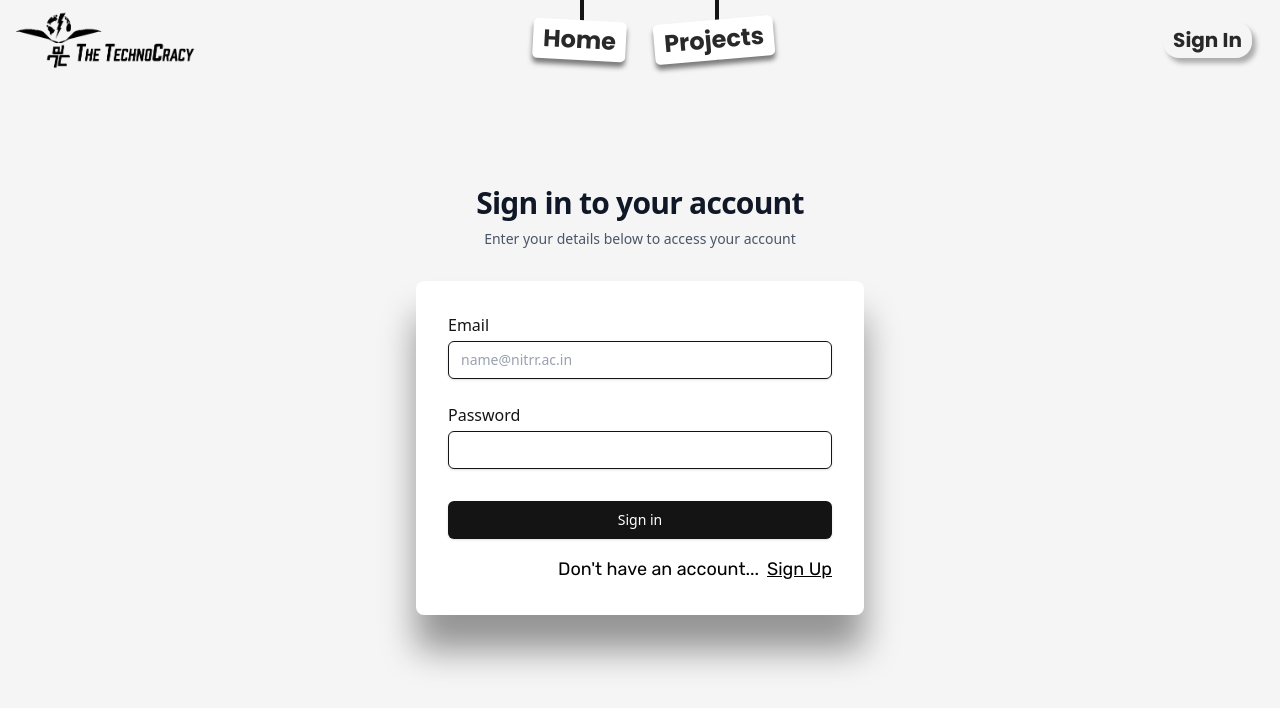
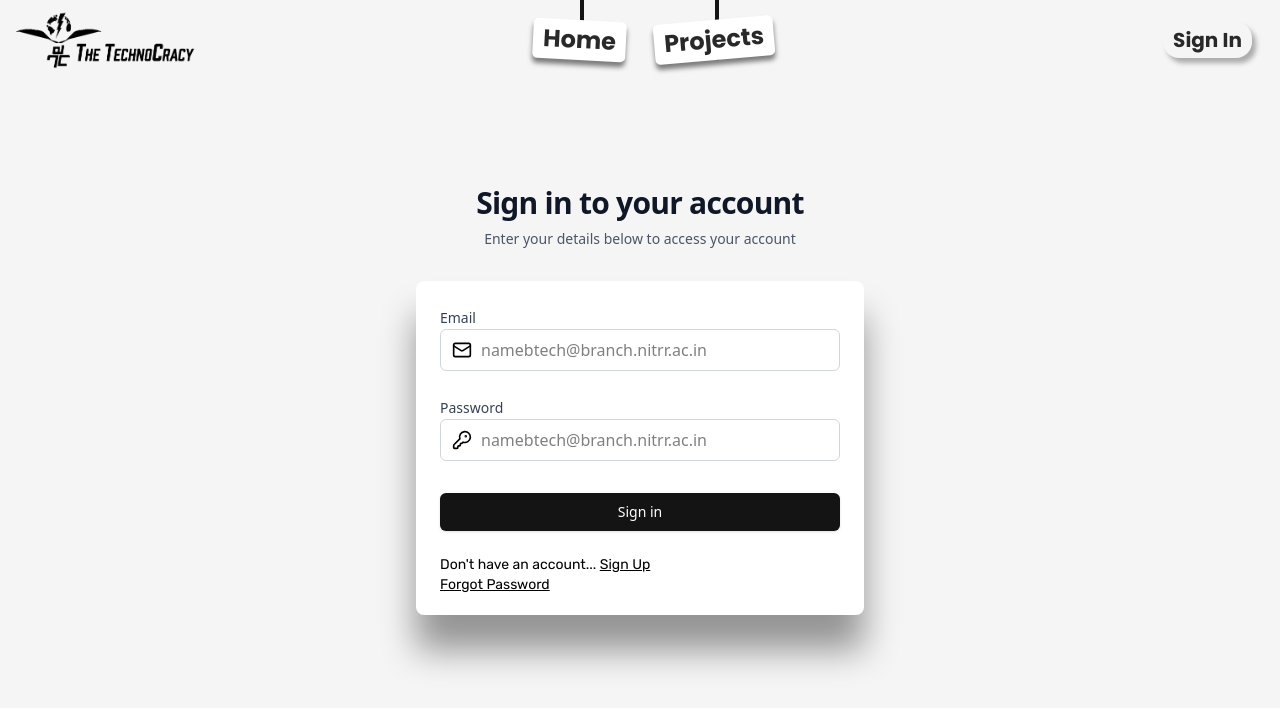
Before and after one commit to CodeWithDevesh/Vigyaan-Portal, a React (Vite) app in the folder Frontend/: page /login in a window 1280 px wide. Shown: the top 708 px of the page. Built offline with nearby package versions, Linux system fonts and the light colour scheme; no server answers.

Commit message:
forget password done

```diff
--- a/Frontend/package.json
+++ b/Frontend/package.json
@@ -14,6 +14,7 @@
     "@tailwindcss/vite": "^4.0.12",
     "axios": "^1.8.2",
     "dotenv": "^16.4.7",
+    "lucide-react": "^0.479.0",
     "motion": "^12.4.11",
     "react": "^19.0.0",
     "react-dom": "^19.0.0",
--- a/Frontend/src/App.jsx
+++ b/Frontend/src/App.jsx
@@ -7,14 +7,13 @@ import { AnimatePresence } from "framer-motion";
 import Signup from "./components/auth/signup";
 import LoginPage from "./pages/Login";
 import { ToastContainer } from "react-toastify";
-import Settings from "./pages/Settings";
 import Profile from "./pages/Profile";
-import UserDashboard from "./pages/Dashboard/User";
 import { AuthProvider, AuthContext } from "./components/auth/AuthContext";
 import Otp from "./components/auth/otp";
 import NotVerified from "./components/auth/NotVerified";
-import { useContext } from "react";
 import ChangePass from "./pages/Profile/changePass";
+import ForgotPass from "./pages/Profile/forgotPass";
+import Dashboard from "./pages/Dashboard";
 
 function App() {
   return (
@@ -40,9 +39,17 @@ function App() {
               <Route path="/signup" element={<Signup />} />
               <Route path="/profile" element={<Profile />} />
               <Route path="/profile/changePass" element={<ChangePass />} />
-              <Route path="/userdashboard" element={<UserDashboard />} />
+              <Route path="/dashboard" element={<Dashboard />} />
               <Route path="/otp" element={<Otp />} />
-              <Route path="*" element={<h1>404 Not Found</h1>} />
+              <Route path="/forgotPass" element={<ForgotPass />} />
+              <Route
+                path="*"
+                element={
+                  <div className="h-screen w-screen flex items-center justify-center">
+                    <h1>404 Not Found</h1>
+                  </div>
+                }
+              />
             </Routes>
           </AnimatePresence>
         </AuthProvider>
--- a/Frontend/src/components/auth/AuthContext.jsx
+++ b/Frontend/src/components/auth/AuthContext.jsx
@@ -26,7 +26,7 @@ export const AuthProvider = ({ children }) => {
       .finally(() => {});
   };
 
-  const loadUser = () => {
+  const loadUser = async () => {
     api
       .get(`/users/me`)
       .then((res) => {
--- a/Frontend/src/components/auth/login.jsx
+++ b/Frontend/src/components/auth/login.jsx
@@ -3,6 +3,8 @@ import { useNavigate, Link } from "react-router-dom";
 import { toast } from "react-toastify";
 import { AuthContext } from "./AuthContext";
 import { api } from "../../helpers/api";
+import Input from "../Input";
+import { Key, KeyRound, Mail } from "lucide-react";
 
 function LoginForm() {
   const navigate = useNavigate();
@@ -33,10 +35,11 @@ function LoginForm() {
         console.log(res);
         if (res.data.ok == true) {
           login();
-          toast("Logged In Successfully!");
+          toast.success("Logged In Successfully!");
           navigate("/");
         } else {
-          alert(res.data.message);
+          toast.error(res.data.message || "Failed to login. Please try again.");
+          console.error(res.data);
         }
       })
       .catch((err) => {
@@ -50,46 +53,26 @@ function LoginForm() {
 
   return (
     <div className="bg-white rounded-lg overflow-hidden shadow-[0px_35px_35px_rgba(0,0,0,.4)]">
-      <form onSubmit={handleSubmit} className="p-8">
+      <form onSubmit={handleSubmit} className="p-6">
         <div className="space-y-6">
-          <div>
-            <label
-              htmlFor="email"
-              className="block text-base font-medium text-primary"
-            >
-              Email
-            </label>
-            <input
-              id="email"
-              type="email"
+          <Input
+            type={"email"}
+            label={"Email"}
+            icon={<Mail size={20} />}
             value={email}
             onChange={(e) => setEmail(e.target.value)}
-              placeholder="name@nitrr.ac.in"
-              required
-              disabled={isLoading}
-              className="mt-1 block w-full px-3 py-2 bg-white border border-primary rounded-md text-sm shadow-sm placeholder-gray-400
-                         focus:outline-none focus:border-primary focus:ring-1 focus:ring-primary"
+            id={"mail"}
+            placeholder={"namebtech@branch.nitrr.ac.in"}
           />
-          </div>
-
-          <div>
-            <label
-              htmlFor="password"
-              className="block text-base font-medium text-primary"
-            >
-              Password
-            </label>
-            <input
-              id="password"
-              type="password"
+          <Input
+            type={"password"}
+            label={"Password"}
+            icon={<KeyRound size={20} />}
             value={password}
             onChange={(e) => setPassword(e.target.value)}
-              required
-              disabled={isLoading}
-              className="mt-1 block w-full px-3 py-2 bg-white border border-primary rounded-md text-sm shadow-sm placeholder-gray-400
-                         focus:outline-none focus:border-primary focus:ring-1 focus:ring-primary"
+            id={"password"}
+            placeholder={"namebtech@branch.nitrr.ac.in"}
           />
-          </div>
         </div>
 
         <div className="mt-8">
@@ -103,13 +86,20 @@ function LoginForm() {
             {isLoading ? "Signing in..." : "Sign in"}
           </button>
         </div>
-        <div className="flex justify-end mt-4 text-lg font-rubik gap-2">
-          <p>Don't have an account...</p>
+      </form>
+      <div className=" mx-6 mb-5 text-sm font-rubik gap-2">
+        <p className="">
+          Don't have an account...{"    "}
           <Link to={"/signup"} className="underline">
             Sign Up
           </Link>
+        </p>
+        <div>
+          <Link to={"/forgotPass"} className="underline">
+            Forgot Password
+          </Link>
         </div>
-      </form>
+      </div>
     </div>
   );
 }
--- a/Frontend/src/components/icons.jsx
+++ b/Frontend/src/components/icons.jsx
@@ -121,32 +121,21 @@ const OtpIcon = () => (
 
 const ErrorIcon = () => (
   <svg
+    xmlns="http://www.w3.org/2000/svg"
+    width="24"
+    height="24"
     viewBox="0 0 24 24"
-    xmlns="http://www.w3.org/2000/svg"
-    className="h-5 w-5 text-red-600"
-    fill="#FFFFFF"
+    fill="none"
+    stroke="currentColor"
+    stroke-width="2"
+    stroke-linecap="round"
+    stroke-linejoin="round"
+    class="lucide lucide-mail-warning"
   >
-    <path
-      d="M2.20164 18.4695L10.1643 4.00506C10.9021 2.66498 13.0979 2.66498 13.8357 4.00506L21.7984 18.4695C22.4443 19.6428 21.4598 21 19.9627 21H4.0373C2.54022 21 1.55571 19.6428 2.20164 18.4695Z"
-      stroke-width="2"
-      stroke-linecap="round"
-      stroke-linejoin="round"
-      stroke="#EF4444"
-    />
-    <path
-      stroke="#EF4444"
-      d="M12 9V13"
-      stroke-width="2"
-      stroke-linecap="round"
-      stroke-linejoin="round"
-    />
-    <path
-      stroke="#EF4444"
-      d="M12 17.0195V17"
-      stroke-width="2"
-      stroke-linecap="round"
-      stroke-linejoin="round"
-    />
+    <path d="M22 10.5V6a2 2 0 0 0-2-2H4a2 2 0 0 0-2 2v12c0 1.1.9 2 2 2h12.5" />
+    <path d="m22 7-8.97 5.7a1.94 1.94 0 0 1-2.06 0L2 7" />
+    <path d="M20 14v4" />
+    <path d="M20 22v.01" />
   </svg>
 );
 
--- a/Frontend/src/components/navbar.jsx
+++ b/Frontend/src/components/navbar.jsx
@@ -7,10 +7,11 @@ import multiavatar from "@multiavatar/multiavatar/esm";
 import { ProfileIcon, LogoutIcon } from "../components/icons";
 import { AuthContext } from "./auth/AuthContext";
 import { toast } from "react-toastify";
+import { LayoutDashboard } from "lucide-react";
 
 function Navbar() {
   // const [token, setToken] = useState(localStorage.getItem("token"));
-  const {user, logout} = useContext(AuthContext);
+  const { user, logout } = useContext(AuthContext);
   const [profileIcon, setProfileIcon] = useState(null);
   const [showMenu, setShowMenu] = useState(false);
   const navigate = useNavigate();
@@ -74,6 +75,16 @@ function Navbar() {
                   className="w-full text-left px-4 py-2 text-sm text-gray-700 hover:bg-gray-100 flex items-center gap-2"
                   onClick={() => {
                     setShowMenu(false);
+                    navigate("/dashboard");
+                  }}
+                >
+                  <LayoutDashboard size={20} color="#99a1af" />
+                  Dashboard
+                </button>
+                <button
+                  className="w-full text-left px-4 py-2 text-sm text-gray-700 hover:bg-gray-100 flex items-center gap-2"
+                  onClick={() => {
+                    setShowMenu(false);
                     navigate("/profile");
                   }}
                 >
--- /dev/null
+++ b/Frontend/src/pages/Dashboard/index.jsx
@@ -0,0 +1,38 @@
+import React, { useContext, useEffect, useRef, useState } from "react";
+import { AuthContext } from "../../components/auth/AuthContext";
+import { useNavigate } from "react-router";
+
+function Dashboard() {
+  const { user } = useContext(AuthContext);
+  const navigate = useNavigate();
+  const [role, setRole] = useState("");
+  const timeoutRef = useRef(null);
+
+  useEffect(() => {
+    if (!user) {
+      timeoutRef.current = setTimeout(() => {
+        navigate("/login");
+      }, 1000);
+    } else {
+      if (!user.role) {
+        navigate("/home");
+      }
+      setRole(user.role || "");
+    }
+    return () => {
+      if (timeoutRef.current) {
+        clearTimeout(timeoutRef.current);
+      }
+    };
+  }, [user, navigate]);
+
+  return (
+    <div className="mt-[80px]">
+      <h1>Dashboard</h1>
+      <h2>Welcome, {user?.name}</h2>
+      <h3>Your Role: {role}</h3>
+    </div>
+  );
+}
+
+export default Dashboard;
--- a/Frontend/src/pages/Profile/changePass.jsx
+++ b/Frontend/src/pages/Profile/changePass.jsx
@@ -5,6 +5,7 @@ import { toast } from "react-toastify";
 import { AuthContext } from "../../components/auth/AuthContext";
 import { useNavigate, Link } from "react-router";
 import { api } from "../../helpers/api";
+import { KeyRound, KeySquare } from "lucide-react";
 
 function ChangePass() {
   const [currentPass, setCurrentPass] = useState("");
@@ -67,7 +68,7 @@ function ChangePass() {
           <Input
             type="password"
             placeholder="**********"
-            icon={<LockIcon />}
+            icon={<KeyRound size={16} color="#99a1af"/>}
             label={"Current Password"}
             value={currentPass}
             onChange={(e) => {
@@ -77,7 +78,7 @@ function ChangePass() {
           <Input
             type="password"
             placeholder="**********"
-            icon={<LockIcon />}
+            icon={<KeySquare size={16} color="#99a1af" />}
             label={"New Password"}
             value={newPass}
             onChange={(e) => {
@@ -87,7 +88,7 @@ function ChangePass() {
           <Input
             type="password"
             placeholder="**********"
-            icon={<LockIcon />}
+            icon={<KeySquare size={16} color="#99a1af"/>}
             label={"Confirm New Password"}
             value={confirmPass}
             onChange={(e) => {
--- /dev/null
+++ b/Frontend/src/pages/Profile/forgotPass.jsx
@@ -0,0 +1,193 @@
+import React, { useContext, useEffect, useState } from "react";
+import { useNavigate } from "react-router-dom";
+import Input from "../../components/Input";
+import { KeyRound, Mail, SquareAsterisk } from "lucide-react";
+import { toast } from "react-toastify";
+import { api } from "../../helpers/api";
+import { AuthContext } from "../../components/auth/AuthContext";
+
+const ForgotPass = () => {
+  const [email, setEmail] = useState("");
+  const [step, setStep] = useState(1);
+  const [isLoading, setIsLoading] = useState(false);
+
+  const [token, setToken] = useState("");
+  const [newPass, setNewPass] = useState("");
+  const [confirmPass, setConfirmPass] = useState("");
+
+  const { user, logout } = useContext(AuthContext);
+
+  const navigate = useNavigate();
+
+  useEffect(() => {
+    if (user) logout();
+  }, []);
+
+  const handleSubmit = async (e) => {
+    e.preventDefault();
+    setIsLoading(true);
+    try {
+      if (step === 1) {
+        api
+          .post("/auth/forgot-password", { email })
+          .then((res) => {
+            if (res.data.ok) {
+              toast.success("Password reset email sent successfully.");
+              setStep(2);
+            } else {
+              toast.error(
+                res.data.message ||
+                  "Failed to send password reset email. Please try again."
+              );
+            }
+          })
+          .catch((err) => {
+            console.error(err);
+            toast.error(
+              err.response?.data.message ||
+                "Failed to send password reset email. Please try again."
+            );
+          })
+          .finally(() => {
+            setIsLoading(false);
+          });
+      } else {
+        if (newPass !== confirmPass) {
+          toast.error("Passwords do not match");
+          setIsLoading(false);
+          return;
+        }
+
+        api
+          .post("/auth/reset-password", { token, newPassword: newPass })
+          .then((res) => {
+            if (res.data.ok) {
+              toast.success("Password reset successfully. Please login.");
+              navigate("/login");
+            } else {
+              toast.error(
+                res.data.message ||
+                  "Failed to reset password. Please try again."
+              );
+            }
+          })
+          .catch((err) => {
+            console.error(err);
+            toast.error(
+              err.response?.data.message ||
+                "Failed to reset password. Please try again."
+            );
+          })
+          .finally(() => {
+            setIsLoading(false);
+          });
+      }
+    } catch (error) {
+      toast.error("Something went wrong. Please try again.");
+      console.error(error);
+    }
+  };
+
+  return (
+    <div className="min-h-[80vh] w-screen mt-[100px] flex items-center justify-center bg-opacity-50">
+      <div className="bg-white rounded-lg shadow-[0px_35px_35px_rgba(0,0,0,0.4)] w-full max-w-sm overflow-hidden">
+        {/* Progress Bar */}
+        <div className="w-full h-1 bg-gray-200">
+          <div
+            className={`h-1 bg-primary transition-all duration-500 ease-in-out ${
+              step === 1 ? "w-1/2" : "w-full"
+            }`}
+          ></div>
+        </div>
+        <div className="p-6 pb-0">
+          <h2 className="text-xl font-bold text-primary">
+            {step === 1 ? "Get Reset Token" : "Reset Password"}
+          </h2>
+          <p className="text-sm text-gray-600 mt-1">
+            {step === 1
+              ? "Enter Your Email"
+              : "Enter the verification token sent to your email"}
+          </p>
+        </div>
+        <div>
+          <form onSubmit={handleSubmit} className="p-6 space-y-2 pb-2">
+            {step === 1 && (
+              <>
+                <Input
+                  icon={<Mail size={20} color="#99a1af" />}
+                  label={"Email"}
+                  type="email"
+                  id="email"
+                  value={email}
+                  onChange={(e) => setEmail(e.target.value)}
+                />
+              </>
+            )}
+
+            {step === 2 && (
+              <>
+                <Input
+                  icon={<SquareAsterisk size={20} color="#99a1af" />}
+                  label={"Verification Token"}
+                  type="text"
+                  id="token"
+                  value={token}
+                  onChange={(e) => setToken(e.target.value)}
+                />
+                <Input
+                  icon={<KeyRound size={20} color="#99a1af" />}
+                  label={"New Password"}
+                  type="password"
+                  id="newPass"
+                  value={newPass}
+                  onChange={(e) => setNewPass(e.target.value)}
+                />
+                <Input
+                  icon={<KeyRound size={20} color="#99a1af" />}
+                  label={"Confirm Password"}
+                  type="password"
+                  id="confirmPass"
+                  value={confirmPass}
+                  onChange={(e) => setConfirmPass(e.target.value)}
+                />
+              </>
+            )}
+
+            <div className="mt-6">
+              <button
+                type="submit"
+                disabled={isLoading}
+                className="w-full py-2 px-4 rounded-md bg-black text-white font-medium hover:bg-gray-800 focus:outline-none focus:ring-1 focus:ring-black"
+              >
+                {isLoading
+                  ? "Processing..."
+                  : step === 1
+                  ? "Send"
+                  : "Change Password"}
+              </button>
+            </div>
+
+            {step === 1 && (
+              <div
+                className="ml-auto text-sm font-rubik mt-6 w-fit cursor-pointer"
+                onClick={() => setStep(2)}
+              >
+                Already Got a Token??
+              </div>
+            )}
+            {step === 2 && (
+              <div
+                className="mr-auto text-sm font-rubik mt-6 w-fit cursor-pointer"
+                onClick={() => setStep(1)}
+              >
+                Did not get a token??
+              </div>
+            )}
+          </form>
+        </div>
+      </div>
+    </div>
+  );
+};
+
+export default ForgotPass;
--- a/Frontend/src/pages/Profile/index.jsx
+++ b/Frontend/src/pages/Profile/index.jsx
@@ -1,5 +1,5 @@
 import React, { use, useContext, useEffect, useState } from "react";
-import { Link } from "react-router-dom";
+import { Link, useNavigate } from "react-router-dom";
 import avatar from "@multiavatar/multiavatar";
 import {
   BookIcon,
@@ -11,6 +11,7 @@ import { AuthContext } from "../../components/auth/AuthContext";
 import axios from "axios";
 import { toast } from "react-toastify";
 import { api } from "../../helpers/api";
+import { CircleX, CloudUpload, Key, Pencil } from "lucide-react";
 const server = import.meta.env.VITE_SERVER_URL;
 
 function Profile() {
@@ -22,14 +23,12 @@ function Profile() {
   const [branch, setBranch] = useState("");
   const [gradYear, setGradYear] = useState(new Date().getFullYear());
   const [profileIcon, setProfileIcon] = useState(null);
+  const navigate = useNavigate();
 
   useEffect(() => {
     if (!user) {
-      // Reset to empty strings if user is not defined
-      setFullName("");
-      setEmail("");
-      setBranch("");
-      setGradYear(new Date().getFullYear());
+      // Redirect to login if user is not logged in
+      navigate("/login");
     } else {
       setFullName(user.name || "");
       setEmail(user.email || "");
@@ -197,30 +196,37 @@ function Profile() {
           </div>
         </div>
 
-        <div className="flex items-center space-x-4 mt-4">
+        <div className="flex items-center font-roboto space-x-4 mt-4">
           <button
             type="button"
             onClick={handleEditClick}
-            className="px-4 py-2 bg-blue-500 text-white rounded-lg hover:bg-blue-600 transition"
+            className="px-4 py-2 bg-blue-500 text-white rounded-lg hover:bg-blue-600 transition flex items-center gap-2"
           >
-            {isEditing ? "Cancel" : "Edit"}
+            <span>
+              {!isEditing ? <Pencil size={20} /> : <CircleX size={20} />}
+            </span>
+            <span>{isEditing ? "Cancel" : "Edit"}</span>
           </button>
           <button
             type="button"
             onClick={handleSaveClick}
             disabled={!isEditing}
-            className={`px-4 py-2 text-white rounded-lg transition ${
+            className={`px-4 py-2 text-white rounded-lg transition flex items-center gap-2 ${
               isEditing
                 ? "bg-green-500 hover:bg-green-600"
                 : "bg-gray-400 cursor-not-allowed"
             }`}
           >
+            <span>
+              <CloudUpload size={20} />
+            </span>
             Save
           </button>
           <Link
             to="/profile/changePass"
-            className="px-4 py-2 bg-red-800 text-white rounded-lg hover:bg-red-950 transition"
+            className="px-4 py-2 bg-red-800 text-white rounded-lg hover:bg-red-950 transition flex items-center gap-2"
           >
+            <span><Key size={20}/></span>
             Change Password
           </Link>
         </div>
```
Also changed, not shown: 2 other files (tests, documents, lock files or other folders). Lines whose indentation alone changed are shown as unchanged.
